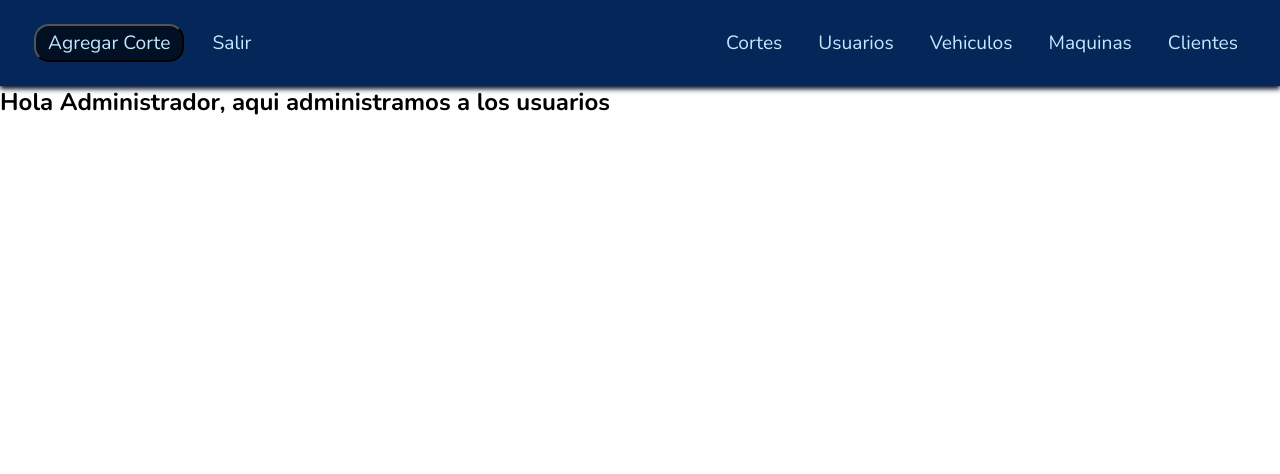
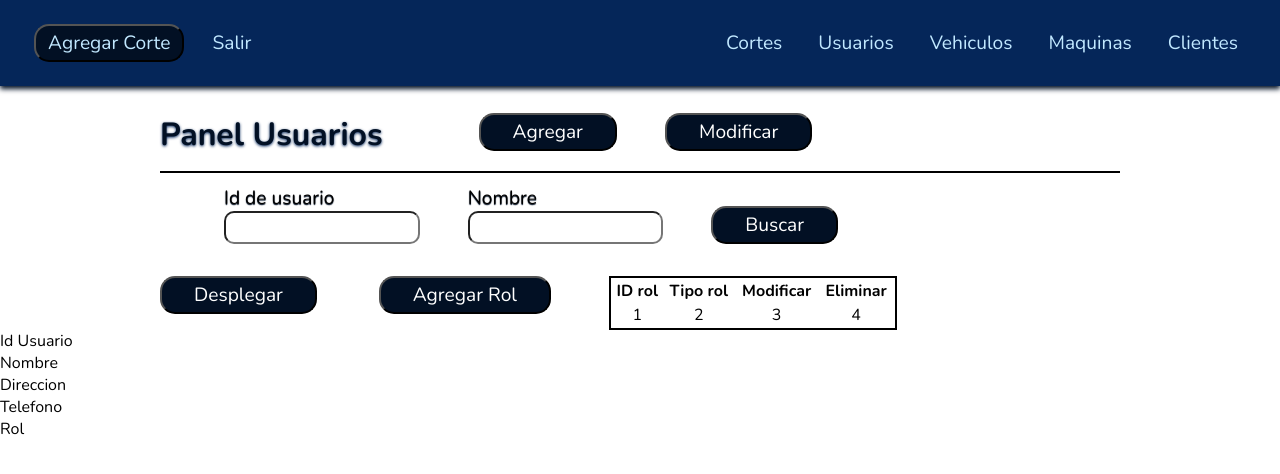
Before and after one commit to KIHM-02/Jackes_2.0, a PHP site: page /admin/usuario.php in a window 1280 px wide. Shown: the top 474 px of the page. Run offline with PHP 8.4, Linux system fonts and the light colour scheme.

Commit message:
Added the user's styles and a standar for the rest

```diff
--- /dev/null
+++ b/admin/css/main.css
@@ -0,0 +1,71 @@
+header{
+    width: 75%;
+    margin: auto;
+    margin-top: var(--top-margin);
+    padding: .9em 0;
+    display: flex;
+    flex-flow: row wrap;
+
+    border: 2px solid black;
+    border-top: none;
+    border-left: none;
+    border-right: none;
+
+}
+
+.header-elements{
+    margin-right: var(--right-margin);
+}
+
+
+/*Seccion de formulario de busqueda*/
+
+.form-search{
+    width: 65%;
+    margin: auto;
+    margin-top: var(--top-margin);
+    display: flex;
+    flex-flow: row wrap;
+    align-items: flex-end;
+}
+
+.div-form-inputs{
+    display: flex;
+    flex-direction: column;
+    margin-right: var(--right-margin);
+}
+
+.div-form-inputs label{
+    font-size: var(--text-items);
+    text-shadow: 0px 1px 1px var(--blue-dark);
+}
+
+.text-inputs{
+    border-radius: var(--box-small-radius);
+    padding: .3em;
+    font-size: var(--text-medium);
+}
+
+/*Seccion de tabla*/
+
+.section-table{
+    width: 75%;
+    margin: auto;
+    margin-top: var(--top-extra-margin);
+    display: flex;
+    flex-flow: row wrap;
+}
+
+.section-table button{
+    margin-right: var(--right-margin);
+}
+
+#chkTable{
+    display: none;
+}
+
+.table{
+    border: 2px solid black;
+    width: 30%;
+    text-align: center;
+}
--- a/admin/template/header.php
+++ b/admin/template/header.php
@@ -15,6 +15,7 @@
     <link rel="stylesheet" href="../css/color.css">
     <link rel="stylesheet" href="../css/init-border.css">
     <link rel="stylesheet" href="css/nav.css">
+    <link rel="stylesheet" href="css/main.css">
 
     <title>Adminitrador</title>
 </head>
--- a/admin/usuario.php
+++ b/admin/usuario.php
@@ -1,5 +1,65 @@
 <?php include("template/header.php") ?>
-    <div>
-        <h2>Hola Administrador, aqui administramos a los usuarios</h2>
-    </div>
+    <header>
+        <h2 class="subtitle header-elements">Panel Usuarios</h2>
+        <a class ="header-elements" href="#"><button class="btn-black-header">Agregar</button></a>
+        <a class ="header-elements" href="#"><button class="btn-black-header">Modificar</button></a>
+    </header>
+
+    <form method="POST" class="form-search">
+        <div class ="div-form-inputs">
+            <label for="inputId">Id de usuario</label>
+            <input class ="text-inputs" type="text" name="txtId" id="inputId">
+        </div>
+
+        <div class ="div-form-inputs">
+            <label for="inputName">Nombre</label>
+            <input class ="text-inputs" type="text" name="txtName" id="inputName">
+        </div>
+
+        <div class ="div-form-inputs">
+            <input class ="btn-black-header" type="submit" value="Buscar">
+        </div>
+    </form>
+
+    <section class = "section-table">
+        <div>
+            <button class = "btn-black-header">
+                <label for = "chkTable">Desplegar</label>
+                <input type="checkbox" name="chkTable" id="chkTable">
+            </button>
+
+            <button class ="btn-black-header">Agregar Rol</button>
+        </div>
+
+        <table class = "table">
+            <thead>
+                <tr>
+                    <th>ID rol</th>
+                    <th>Tipo rol</th>
+                    <th>Modificar</th>
+                    <th>Eliminar</th>
+                </tr>
+            </thead>
+
+            <tbody>
+                <tr>
+                    <td>1</td>
+                    <td>2</td>
+                    <td>3</td>
+                    <td>4</td>
+                </tr>
+            </tbody>
+        </table>
+    </section>
+
+    <section>
+        <article>
+            <p>Id Usuario</p>
+            <p>Nombre</p>
+            <p>Direccion</p>
+            <p>Telefono</p>
+            <p>Rol</p>
+        </article>
+    </section>
+
 <?php include("template/footer.php") ?>
--- a/css/color.css
+++ b/css/color.css
@@ -15,13 +15,20 @@
     --warning-message: #c93939;
 
     --text-title-hero: 5em;
+    --text-subtitle: 2em;
     --text-title: 1.5em;
     --text-items: 1.2em;
     --text-normal: 1em;
+    --text-medium: .9em;
     --text-small: .7em;
 
     --btn-radius: 15px;
     --box-small-radius: 10px;
     --box-mid-radius: 20px;
     --box-big-radius: 30px;
+
+    --top-margin: .8em;
+    --top-extra-margin: 2em;
+    --right-margin: 3em;
+
 }
--- a/css/init-border.css
+++ b/css/init-border.css
@@ -17,6 +17,12 @@
     font-size: var(--text-title-hero);
     color: var(--formal-mid-grey);
     text-shadow: 0 3px 3px var(--formal-dark);
+}
+
+.subtitle{
+    font-size: var(--text-subtitle);
+    color: var(--blue-dark);
+    text-shadow: 0 1px 3px var(--blue-strong);
 }
 
 .title-nav{
@@ -40,3 +46,11 @@
     font-size: var(--text-normal);
     padding: .5vh;
 }
+
+.btn-black-header{
+    border-radius: var(--btn-radius);
+    background-color: var(--blue-dark);
+    font-size: var(--text-items);
+    padding: .5vh 4vh;
+    color: white;
+}
```
